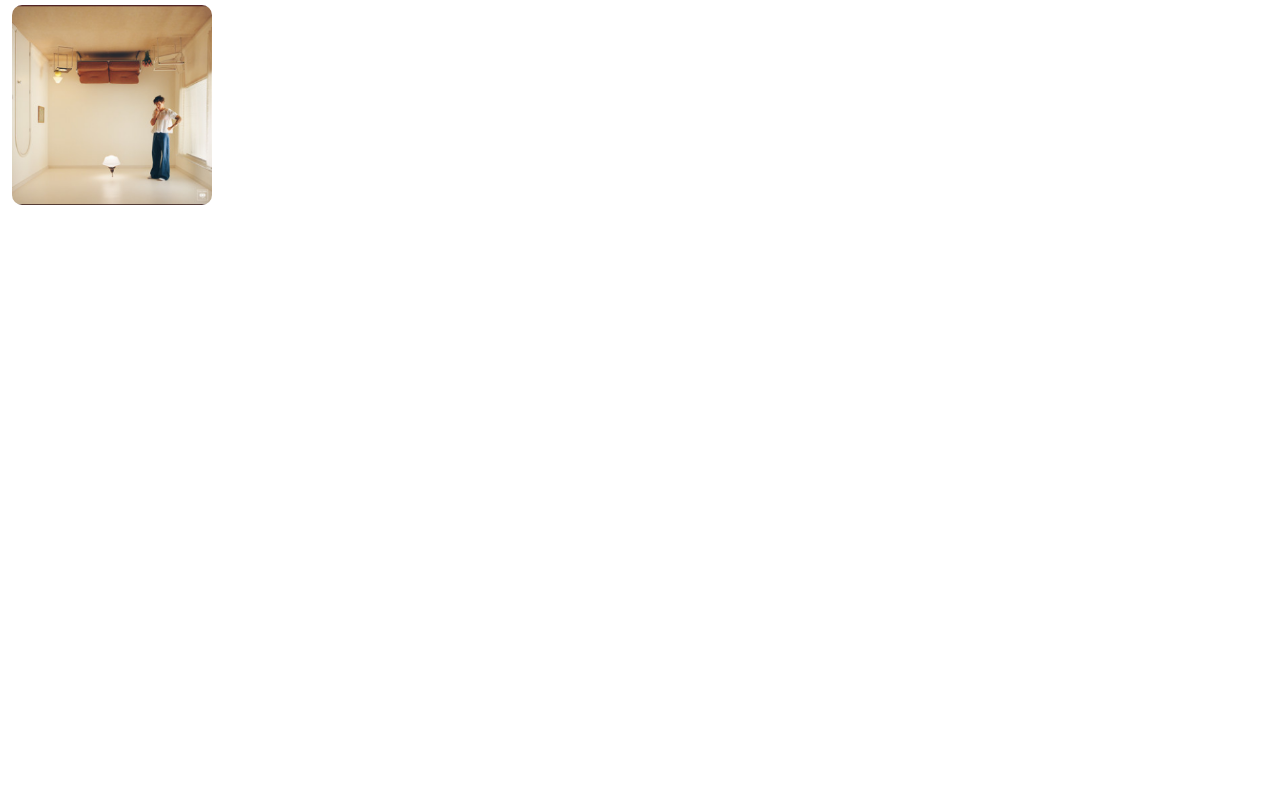
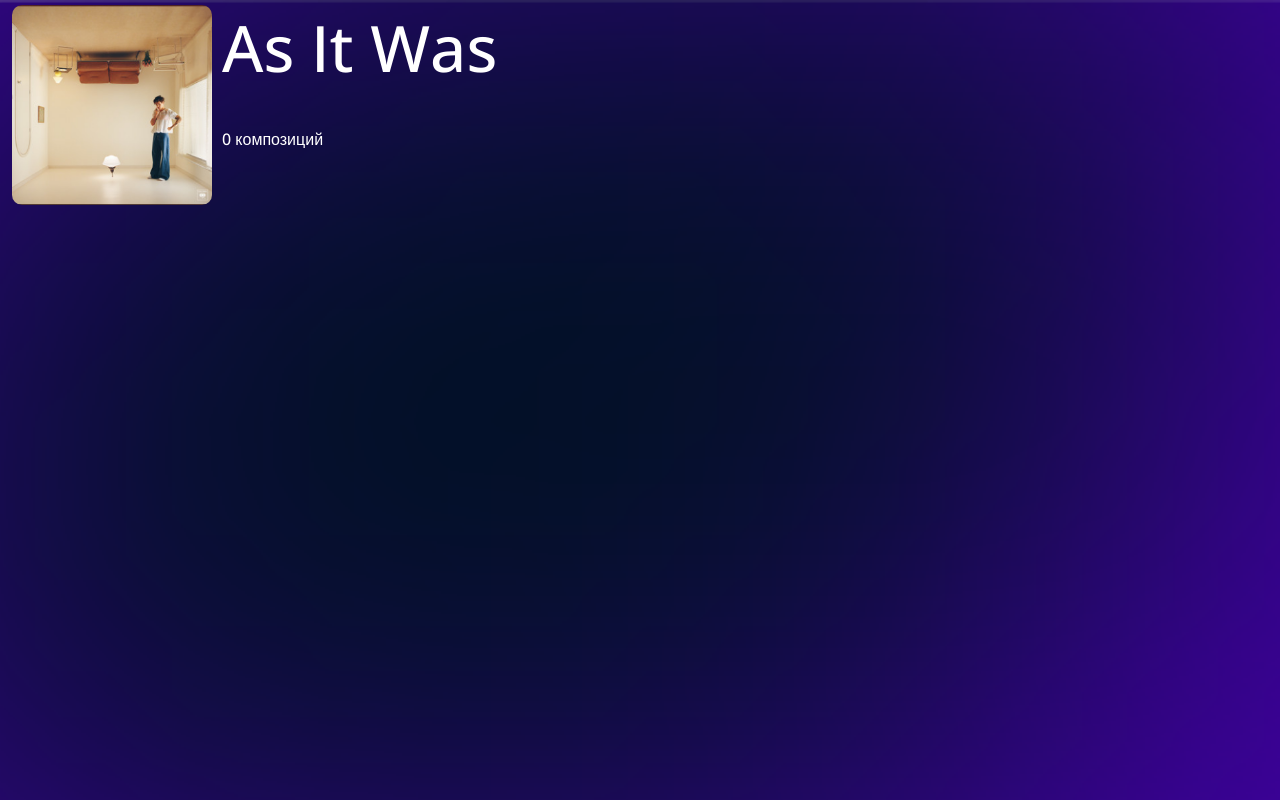
Before and after one commit to ms0ur/musicsite, a plain HTML site: page album.html in a window 1280 px wide. Drawn offline with nearby package versions, Linux system fonts and the light colour scheme; the site is published under a folder, as on GitHub Pages, so addresses that start at the root find nothing.

Commit message:
Update index.css

```diff
--- a/css/index.css
+++ b/css/index.css
@@ -3,7 +3,7 @@
 
 body{
     font-family: 'Open Sans', sans-serif;
-    background-image: url("/assets/blurry-gradient-haikei.png");
+    background-image: url("blurry-gradient-haikei.png");
     background-repeat: no-repeat;
     background-attachment: fixed;
     background-size: cover;
```
